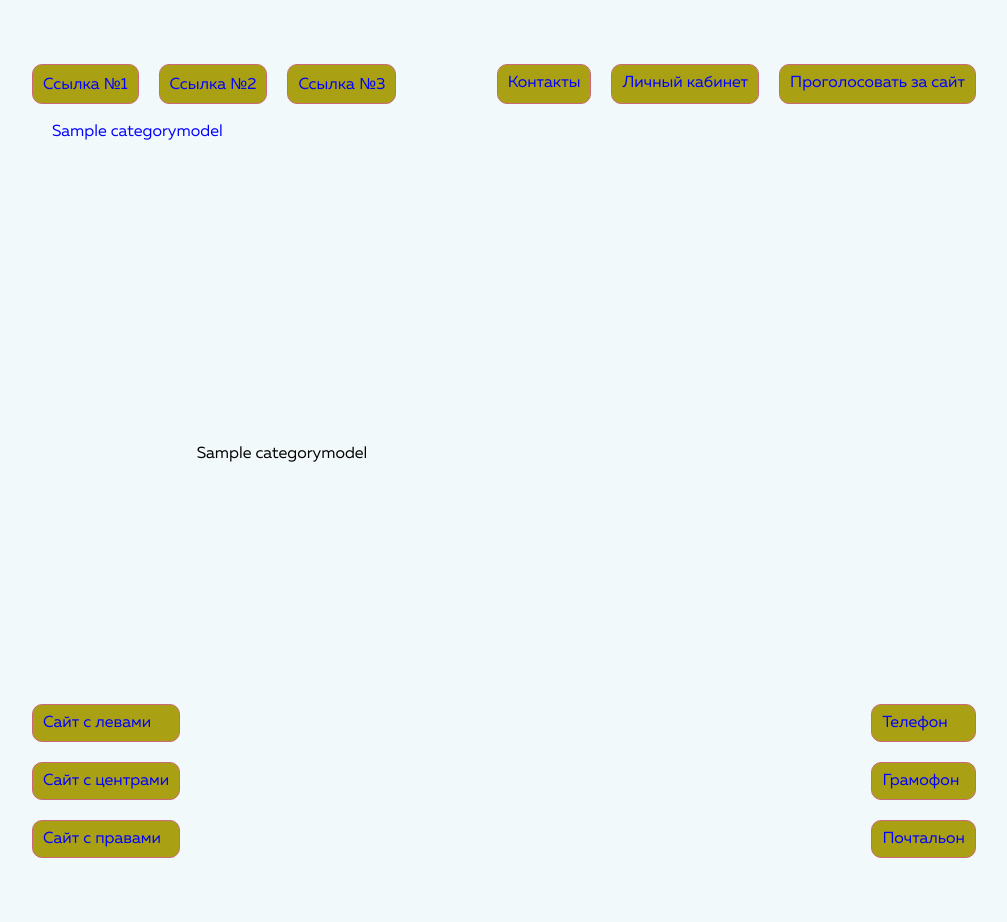
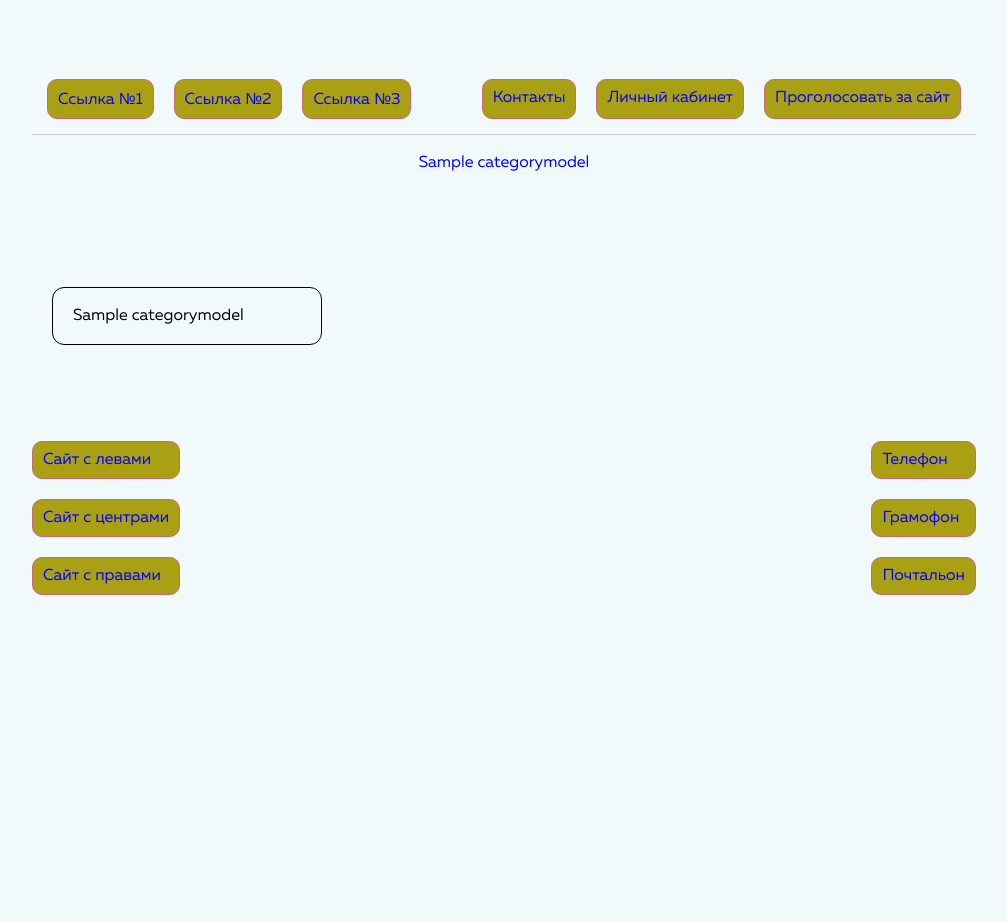
Before and after one commit to cyber1nu/UpTrader, a Django app: page /up/trader/1/ in a window 1280 px wide. Shown: the whole page, without its empty margins (136-1143 px from the left). After the commit the page ends 595 px from the top, so only its background shows below. Run offline with Django 3.2, Linux system fonts and the light colour scheme; tables that the repository leaves empty hold one stand-in row (values such as "Sample post").

Commit message:
task done, 24/04

```diff
--- a/UpTrader/tree_menu/static/styles/styles.css
+++ b/UpTrader/tree_menu/static/styles/styles.css
@@ -92,6 +92,8 @@
 
   .header-wrap {
     justify-content: space-between;
+    padding: 15px;
+    border-bottom: 1px solid #ccc;
   }
 
   .list-left-item,
@@ -148,10 +150,30 @@
 
   /* content */
 
+  .firsts {
+    display: flex;
+    padding: 20px;
+    justify-content: space-around;
+  }
+
   .par {
+    display: flex;
+    padding: 20px;
+    min-width: 270px;
+    margin-right: 10px;
+    border: 1px solid #000;
+    border-radius: 12px;
+    align-self: center;
+  }
+
+  .content-body {
+    display: flex;
+    min-height: 250px;
+    padding: 20px 10px;
+    flex-wrap: wrap;
+    flex-start: start;
+  }
+
+  .parent, .cur-cat, .children {
     padding: 10px;
   }
-
-  .par:not(:last-child) {
-    margin-bottom: 15px;
-  }
--- a/UpTrader/tree_menu/templates/base.html
+++ b/UpTrader/tree_menu/templates/base.html
@@ -47,7 +47,7 @@
         </div>
     </header>
 
-    <div class="firsts" style="display: flex; max-width: 1000px; justify-content: space-between; padding: 20px; min-height: 100px;">
+    <div class="firsts">
         {% for first in firsts %}
         <a href="/up/trader/{{ first.id }}/">
             {{ first }}
@@ -55,11 +55,12 @@
         {% endfor %}
     </div>
 
-    <div class="content-body" style="display: flex; justify-content: space-between; max-width: 500px; min-height: 500px; align-items: center;">
+    <div class="content-body">
     {% draw object.title %}
 
 
     </div>
+
 
     <footer>
         <div class="footer-wrap flex">
--- a/UpTrader/tree_menu/templates/list.html
+++ b/UpTrader/tree_menu/templates/list.html
@@ -8,8 +8,8 @@
     {% endif %}
 </div>
 
-<div class="cur-cat">
-    <p>{{ object.title }}</p>
+<div class="cur-cat" style="display: flex;">
+    <span class="par">{{ object.title }}</span>
 </div>
 
 <div class="children" style="display: flex; flex-direction: column;">
--- a/UpTrader/tree_menu/views.py
+++ b/UpTrader/tree_menu/views.py
@@ -1,7 +1,7 @@
 from django.shortcuts import render
 from django.views import generic, View
 from .models import CategoryModel
-from django.core.exceptions import ObjectDoesNotExist
+
 
 
 class IndexDetailView(generic.DetailView):
@@ -13,39 +13,3 @@ class IndexDetailView(generic.DetailView):
         context['firsts'] = CategoryModel.objects.filter(parent=None)
         context['object'] = kwargs['object']
         return context
-
-
-def fill_db():
-    data = (
-            (None, 'Бытовая химия'),
-            (None, 'Продукты'),
-            ('Бытовая химия', 'Моющие средства'),
-            ('Бытовая химия', 'Средства гигиены'),
-            ('Бытовая химия', 'Средства для ванны'),
-            ('Бытовая химия', 'Средства для мытья полов'),
-            ('Продукты', 'Пирожные'),
-            ('Продукты', 'Мясные изделия'),
-            ('Продукты', 'Напитки'),
-            ('Продукты', 'Булочные изделия'),
-            ('Моющие средства', 'Пемолюкс'),
-            ('Средства гигиены', 'Мыло снежинка'),
-            ('Средства для ванны', 'Тайд'),
-            ('Средства для мытья полов', 'Лысый из бразерс'),
-            ('Пирожные', 'Картошка'),
-            ('Мясные изделия','Стейк'),
-            ('Напитки', 'Добрый Кола'),
-            ('Булочные изделия', 'Самса с сыром'),
-            )
-
-    for item in data:
-        try:
-            parent = CategoryModel.objects.get(title=item[0])
-        except ObjectDoesNotExist:
-            parent = None
-
-        CategoryModel.objects.create(
-            title=item[1],
-            parent=parent
-        )
-
-    return
```
Also changed, not shown: UpTrader/tree_menu/management/commands/fill_db.py (added, +44 -0 lines), README.md.
